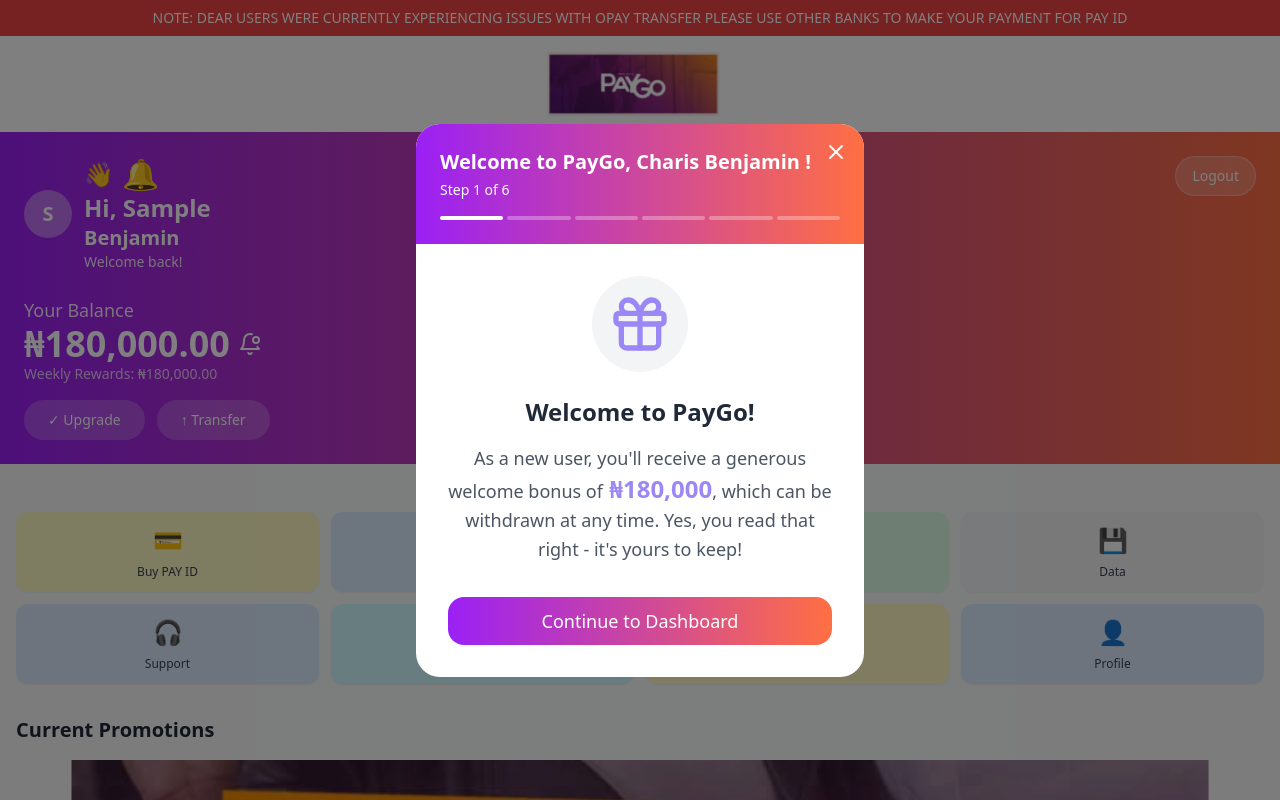
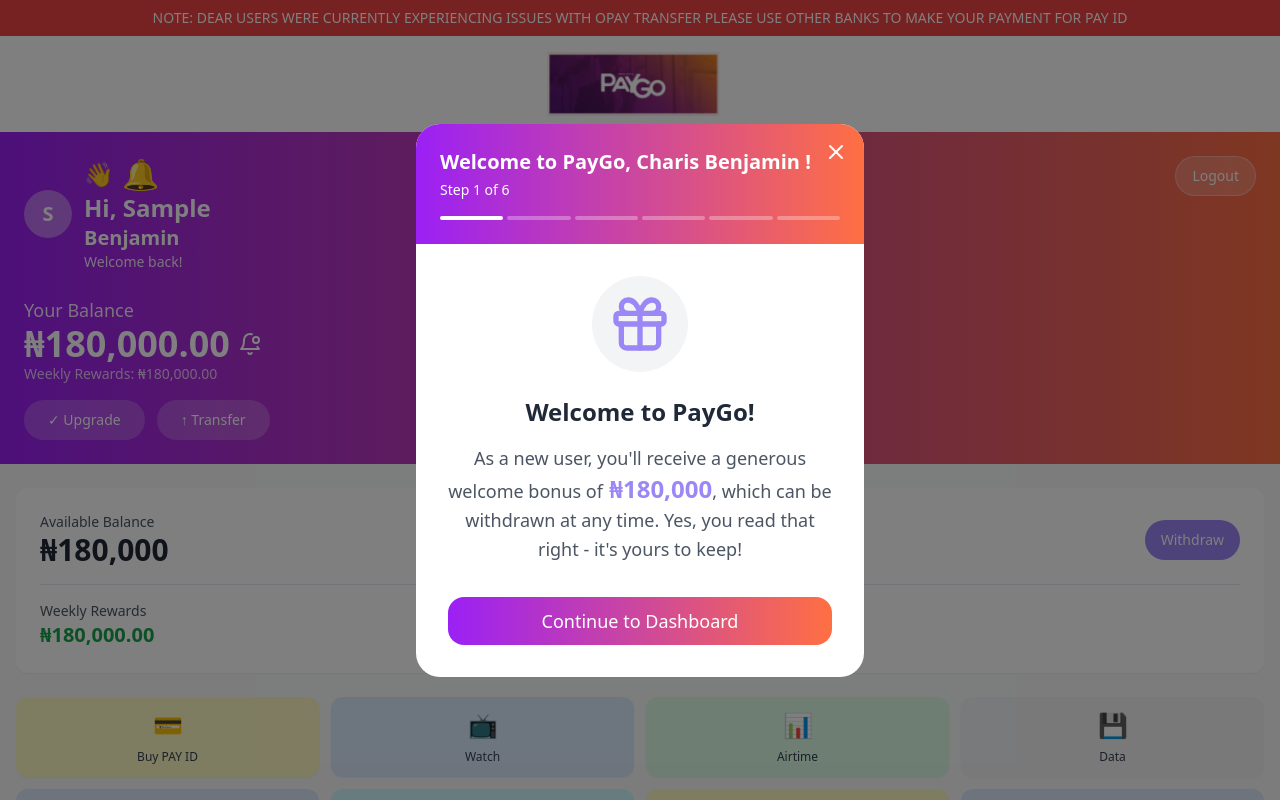
Before and after one commit to flashzbarry6-cell/updated-paygo-, a React (Vite) app: page /dashboard in a window 1280 px wide. Shown: the top 800 px of the page. Built offline with nearby package versions, Linux system fonts and the light colour scheme; sample sign-in values are in the browser's storage.

Commit message:
Fix: BalanceCard JSX component error
The BalanceCard component was not correctly implemented as a JSX component, causing a type error. The BalanceCard component was updated to return a ReactNode.

```diff
--- a/src/components/dashboard/BalanceCard.tsx
+++ b/src/components/dashboard/BalanceCard.tsx
@@ -1,9 +1,12 @@
+
 import { Button } from "@/components/ui/button";
 import { useNavigate } from "react-router-dom";
+
 interface BalanceCardProps {
   balance: number;
   rewards: number;
 }
+
 const BalanceCard = ({
   balance,
   rewards
@@ -30,9 +33,32 @@ const BalanceCard = ({
       currencyDisplay: 'symbol'
     }).format(amount).replace('NGN', '₦');
   };
+
   const handleWithdraw = () => {
     navigate("/transfer");
   };
-  return;
+
+  return (
+    <div className="bg-white rounded-xl shadow-sm p-6 mb-4">
+      <div className="flex justify-between items-center mb-4">
+        <div>
+          <p className="text-gray-600 text-sm">Available Balance</p>
+          <h2 className="text-3xl font-bold text-gray-800">{formatCurrency(balance)}</h2>
+        </div>
+        <Button
+          onClick={handleWithdraw}
+          className="bg-[#9b87f5] hover:bg-[#7c3aed] text-white"
+        >
+          Withdraw
+        </Button>
+      </div>
+
+      <div className="border-t pt-4">
+        <p className="text-gray-600 text-sm">Weekly Rewards</p>
+        <p className="text-xl font-semibold text-green-600">{formatRewards(rewards)}</p>
+      </div>
+    </div>
+  );
 };
+
 export default BalanceCard;
```
